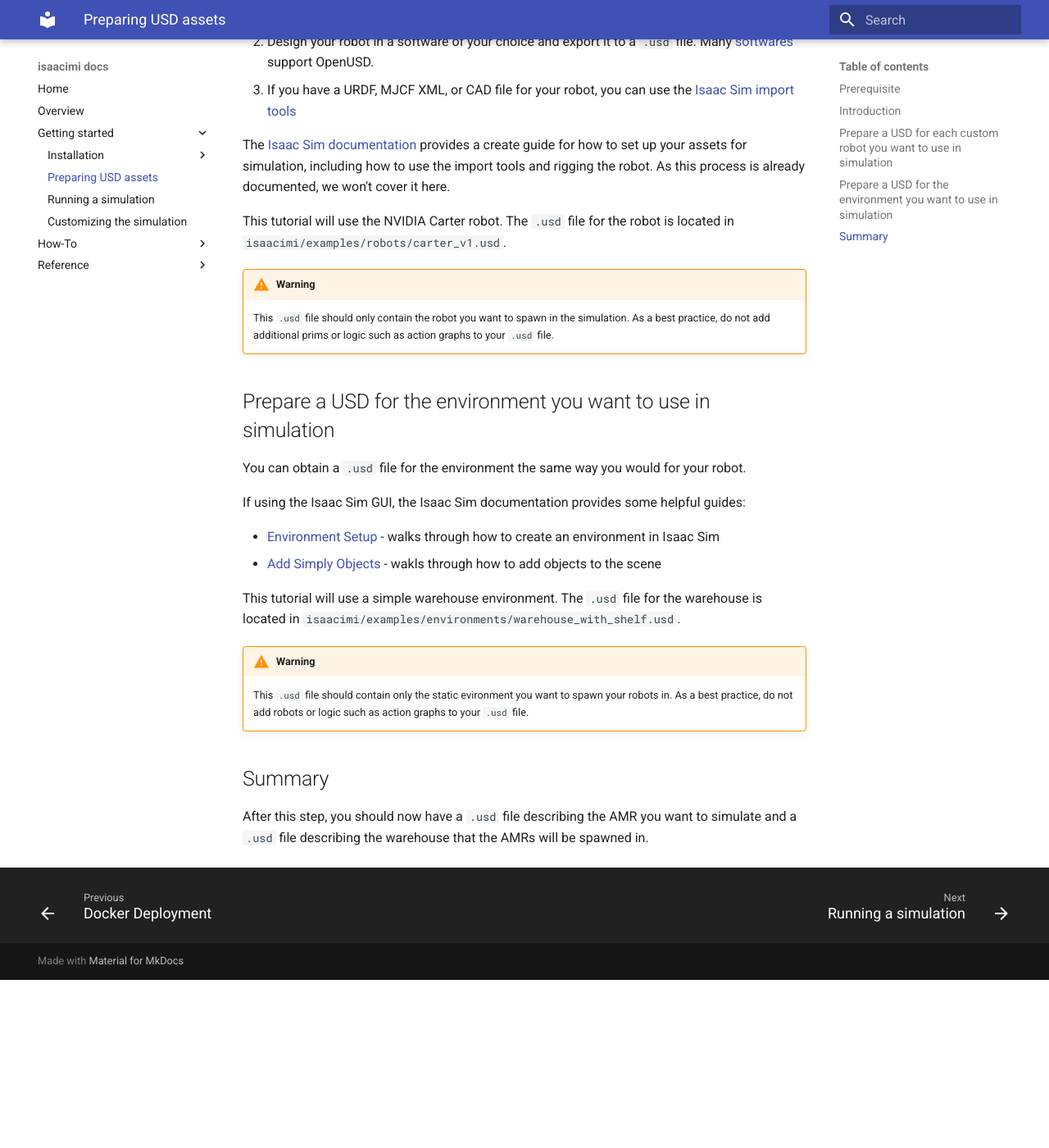
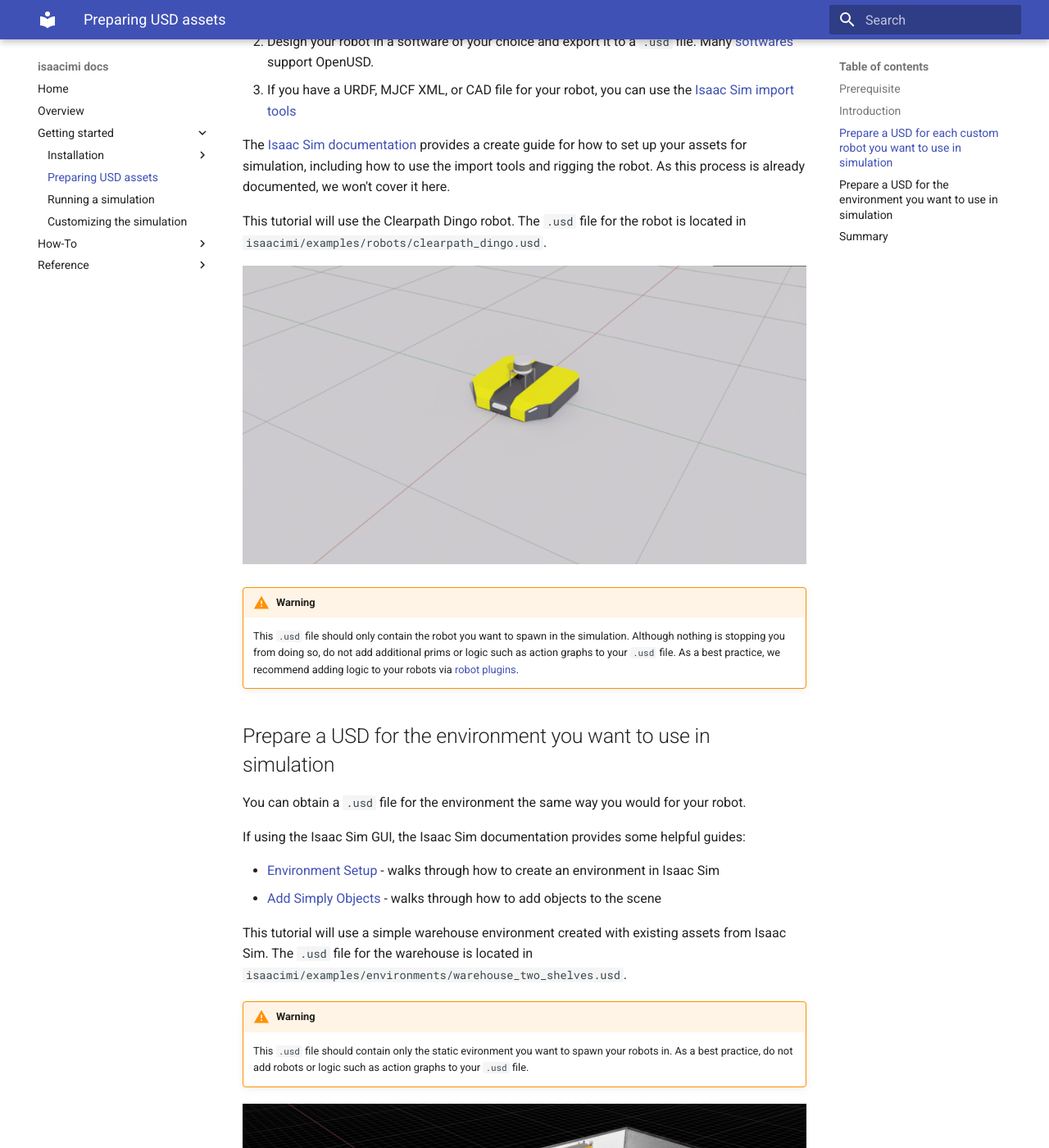
Before and after one commit to kit-dsm/isaacimi, an MkDocs documentation site: the page built from docs/docs/getting-started/preparing-assets.md, in a window 1280 px wide and 1400 px high, scrolled down 900 px. Shown: the whole window at 82% size. Built offline with MkDocs 1.6.1 and Material for MkDocs 9.7.7, drawn with Linux system fonts in a browser that asks for light colours; before the commit the page ends 2095 px from its top, so only the background shows below that; some of the changed text lies outside the part shown.

Commit message:
update the preparing-assets and running-a-simulation pages in the documentation

```diff
--- a/docs/docs/getting-started/preparing-assets.md
+++ b/docs/docs/getting-started/preparing-assets.md
@@ -18,15 +18,17 @@
 There are many ways to obtain a `.usd` file for your robot:
 
 1. Design your robot using the Isaac Sim GUI and export it as a `.usd` file
-2. Design your robot in a software of your choice and export it to a `.usd` file. Many [softwares](https://openusd.org/release/usd_products.html#maya) support OpenUSD.
+2. Design your robot in a software of your choice and export it to a `.usd` file. Many [softwares](https://openusd.org/release/usd_products.html) support OpenUSD.
 3. If you have a URDF, MJCF XML, or CAD file for your robot, you can use the [Isaac Sim import tools](https://docs.isaacsim.omniverse.nvidia.com/4.5.0/robot_setup/importers_exporters.html)
 
 The [Isaac Sim documentation](https://docs.isaacsim.omniverse.nvidia.com/4.5.0/robot_setup/index.html) provides a create guide for how to set up your assets for simulation, including how to use the import tools and rigging the robot. As this process is already documented, we won't cover it here.
 
-This tutorial will use the NVIDIA Carter robot. The `.usd` file for the robot is located in `isaacimi/examples/robots/carter_v1.usd`.
+This tutorial will use the Clearpath Dingo robot. The `.usd` file for the robot is located in `isaacimi/examples/robots/clearpath_dingo.usd`.
+
+![Clearpath Dingo robot](../assets/tutorial/clearpath_dingo.png)
 
 !!! warning
-    This `.usd` file should only contain the robot you want to spawn in the simulation. As a best practice, do not add additional prims or logic such as action graphs to your `.usd` file.
+    This `.usd` file should only contain the robot you want to spawn in the simulation. Although nothing is stopping you from doing so, do not add additional prims or logic such as action graphs to your `.usd` file. As a best practice, we recommend adding logic to your robots via [robot plugins](customization.md).
 
 ## Prepare a USD for the environment you want to use in simulation
 You can obtain a `.usd` file for the environment the same way you would for your robot.
@@ -34,12 +36,17 @@
 If using the Isaac Sim GUI, the Isaac Sim documentation provides some helpful guides:
 
 * [Environment Setup](https://docs.isaacsim.omniverse.nvidia.com/4.5.0/gui/tutorial_intro_environment_setup.html) - walks through how to create an environment in Isaac Sim
-* [Add Simply Objects](https://docs.isaacsim.omniverse.nvidia.com/4.5.0/gui/tutorial_intro_simple_objects.html) - wakls through how to add objects to the scene
+* [Add Simply Objects](https://docs.isaacsim.omniverse.nvidia.com/4.5.0/gui/tutorial_intro_simple_objects.html) - walks through how to add objects to the scene
 
-This tutorial will use a simple warehouse environment. The `.usd` file for the warehouse is located in `isaacimi/examples/environments/warehouse_with_shelf.usd`.
+This tutorial will use a simple warehouse environment created with existing assets from Isaac Sim. The `.usd` file for the warehouse is located in `isaacimi/examples/environments/warehouse_two_shelves.usd`.
 
 !!! warning
     This `.usd` file should contain only the static evironment you want to spawn your robots in. As a best practice, do not add robots or logic such as action graphs to your `.usd` file.
 
+![Warehouse with two shelves](../assets/tutorial/warehouse_two_shelves.png)
+
 ## Summary
 After this step, you should now have a `.usd` file describing the AMR you want to simulate and a `.usd` file describing the warehouse that the AMRs will be spawned in.
+
+!!! tip
+    Remember, you can make your assets modular. For example, your warehouse may contain items such as pallets, boxes, and shelves. Each of these items can be created in their own `.usd` file, and your warehouse `.usd` file can reference each item multiple times.
```
Also changed, not shown: docs/docs/getting-started/running-a-simulation.md (+23 -21 lines), docs/docs/assets/tutorial/clearpath_dingo.png (added), docs/docs/assets/tutorial/warehouse_two_shelves.png (added), 4 other files.
